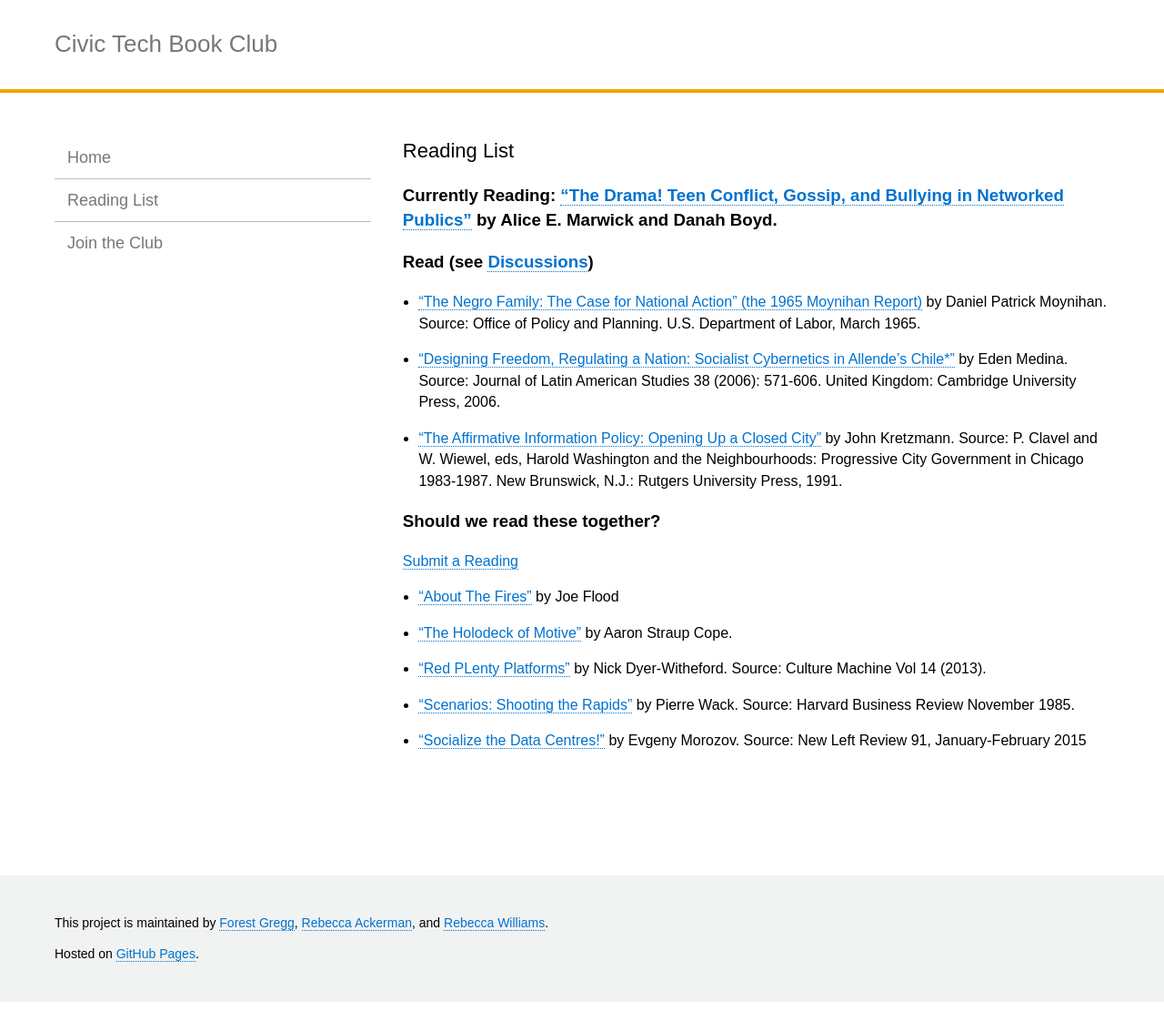
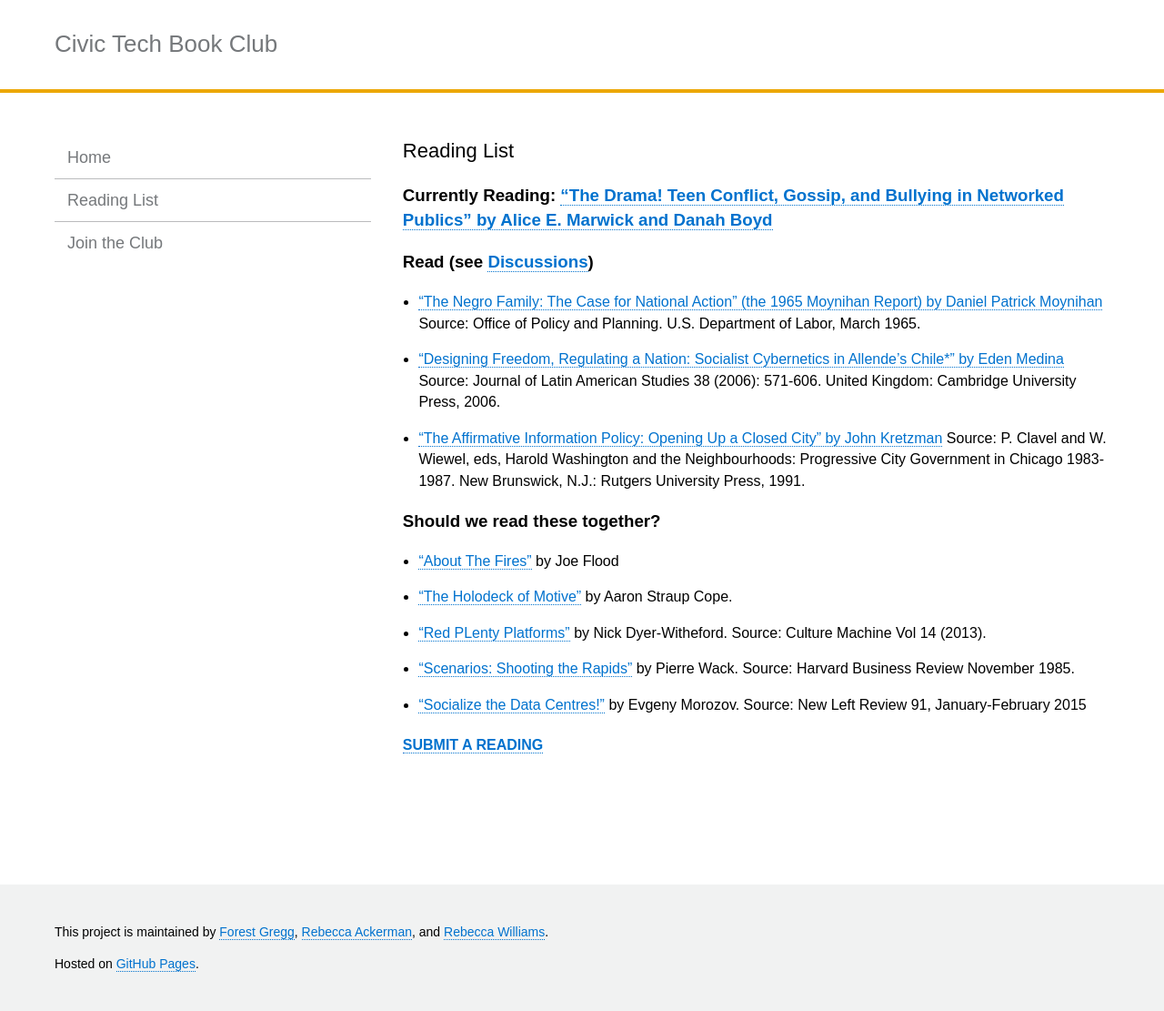
Before and after one commit to rebeccawilliams/bookclub, a Jekyll site: the page built from readinglist.md, in a window 1280 px wide. Shown: the whole page at 91% size. Built offline with Jekyll 4.4.1, drawn with Linux system fonts in a browser that asks for light colours.

Commit message:
Update readinglist.md

```diff
--- a/readinglist.md
+++ b/readinglist.md
@@ -3,19 +3,20 @@
 title:  "Reading List"
 ---
 
-### Currently Reading: [“The Drama! Teen Conflict, Gossip, and Bullying in Networked Publics”](http://papers.ssrn.com/sol3/papers.cfm?abstract_id=1926349) by Alice E. Marwick and Danah Boyd.
+### Currently Reading: [“The Drama! Teen Conflict, Gossip, and Bullying in Networked Publics” by Alice E. Marwick and Danah Boyd](http://papers.ssrn.com/sol3/papers.cfm?abstract_id=1926349)
 
 ### Read (see [Discussions](/index))
 
-- ["The Negro Family: The Case for National Action" (the 1965 Moynihan Report)](https://web.stanford.edu/~mrosenfe/Moynihan%27s%20The%20Negro%20Family.pdf) by Daniel Patrick Moynihan. Source: Office of Policy and Planning. U.S. Department of Labor, March 1965.
-- ["Designing Freedom, Regulating a Nation: Socialist Cybernetics in Allende’s Chile*"](http://www.informatics.indiana.edu/edenm/EdenMedinaJLASAugust2006.pdf) by Eden Medina. Source: Journal of Latin American Studies 38 (2006): 571-606. United Kingdom: Cambridge University Press, 2006.
-- ["The Affirmative Information Policy: Opening Up a Closed City"](http://civictechbook.club/affirmativeinformationpolicy) by John Kretzmann. Source: P. Clavel and W. Wiewel, eds, Harold Washington and the Neighbourhoods: Progressive City Government in Chicago 1983-1987. New Brunswick, N.J.: Rutgers University Press, 1991.
+- ["The Negro Family: The Case for National Action" (the 1965 Moynihan Report) by Daniel Patrick Moynihan](https://web.stanford.edu/~mrosenfe/Moynihan%27s%20The%20Negro%20Family.pdf) Source: Office of Policy and Planning. U.S. Department of Labor, March 1965.
+- ["Designing Freedom, Regulating a Nation: Socialist Cybernetics in Allende’s Chile*"  by Eden Medina](http://www.informatics.indiana.edu/edenm/EdenMedinaJLASAugust2006.pdf) Source: Journal of Latin American Studies 38 (2006): 571-606. United Kingdom: Cambridge University Press, 2006.
+- ["The Affirmative Information Policy: Opening Up a Closed City" by John Kretzman](http://civictechbook.club/affirmativeinformationpolicy) Source: P. Clavel and W. Wiewel, eds, Harold Washington and the Neighbourhoods: Progressive City Government in Chicago 1983-1987. New Brunswick, N.J.: Rutgers University Press, 1991.
 
 ### Should we read these together?
-[Submit a Reading](https://github.com/rebeccawilliams/bookclub/blob/gh-pages/readinglist.md)
 
 - ["About The Fires"](http://joe-flood.com/aboutthefires/) by Joe Flood
 - ["The Holodeck of Motive"](http://www.aaronland.info/weblog/2015/02/24/effort/) by Aaron Straup Cope.
 - ["Red PLenty Platforms"](http://www.culturemachine.net/index.php/cm/article/view/511/526) by Nick Dyer-Witheford. Source: Culture Machine Vol 14 (2013).
 - ["Scenarios: Shooting the Rapids"](https://hbr.org/1985/11/scenarios-shooting-the-rapids/ar/1) by Pierre Wack. Source: Harvard Business Review November 1985.
 - ["Socialize the Data Centres!"](http://newleftreview.org/II/91/evgeny-morozov-socialize-the-data-centres) by Evgeny Morozov. Source: New Left Review 91, January-February 2015
+
+#### [Submit a Reading](https://github.com/rebeccawilliams/bookclub/blob/gh-pages/readinglist.md)
```
